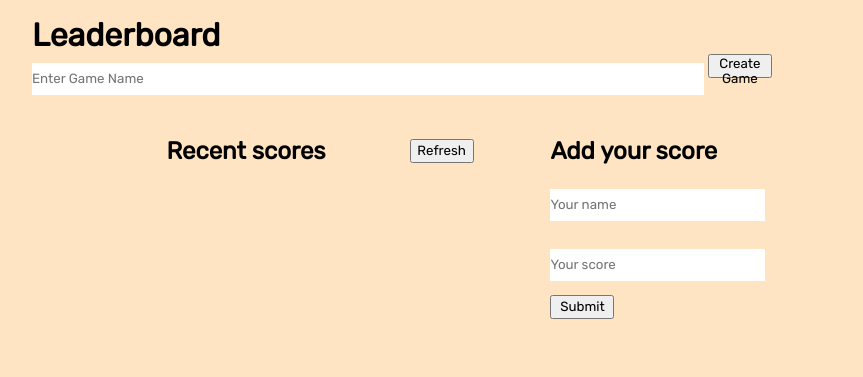
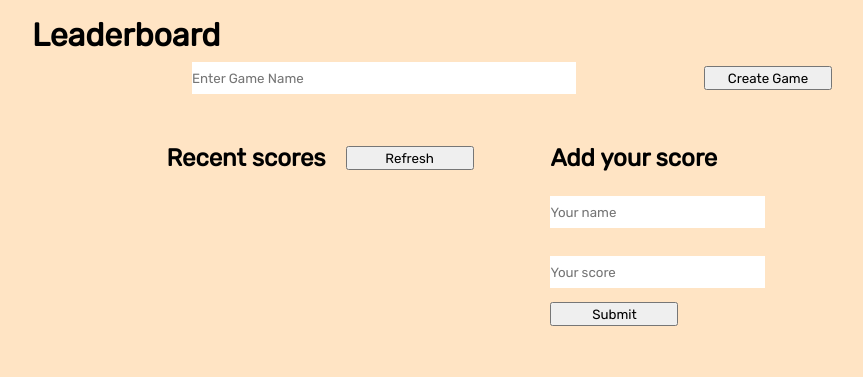
Before and after one commit to Kelvin-Ben/scores, a website built with webpack: page src/index.html in a window 1280 px wide. Shown: the whole page, without its empty margins (128-991 px from the left). Built offline with nearby package versions, Linux system fonts and the light colour scheme; a web font is replaced by a local one.

Commit message:
Add more styles

```diff
--- a/src/style.css
+++ b/src/style.css
@@ -27,7 +27,6 @@ body {
 .scores-container {
   width: 40%;
   /* border: 1px solid red; */
-
 }
 .score-form {
   width: 40%;
@@ -43,9 +42,8 @@ body {
   /* border: 1px solid red; */
 }
 .btn {
-  width: 4rem;
+  width: 8rem;
   height: 1.5rem;
-
 }
 .scores {
   /* border: 1px solid black; */
@@ -89,3 +87,22 @@ body {
 .score:nth-child(even) {
   background-color: grey;
 }
+.error,
+.success {
+  z-index: 100;
+  background-color: green;
+  color: red;
+}
+#new-game-form {
+  width: 80%;
+  margin: auto;
+  height: 3rem;
+  /* border: 1px solid black; */
+  display: flex;
+  flex-direction: row;
+  align-items: center;
+  justify-content: space-around;
+}
+#game-name {
+  width: 50%;
+}
```
